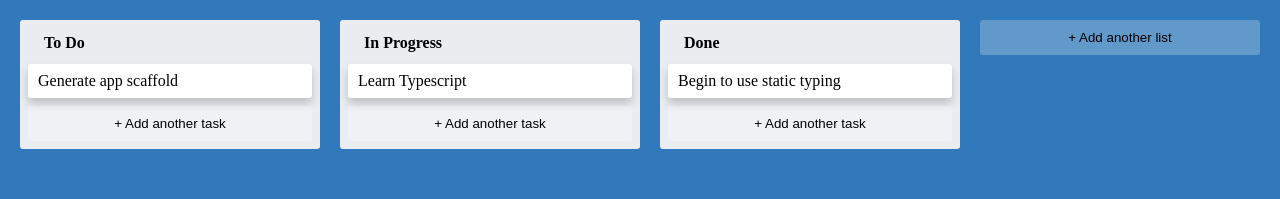
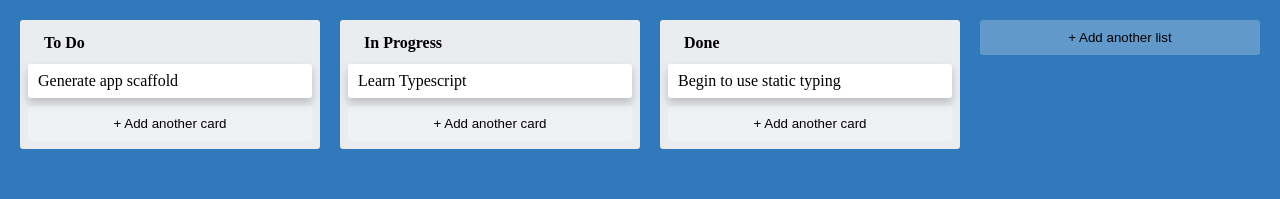
Before and after one commit to phongluudn1997/trello-clone, a React (Create React App) app: page / in a window 1280 px wide. Shown: the top 199 px of the page. Built offline with nearby package versions, Linux system fonts and the light colour scheme.

Commit message:
fixed: rotate card 5px by copy from book

```diff
--- a/src/App.tsx
+++ b/src/App.tsx
@@ -4,11 +4,13 @@ import { Column } from "./Column";
 import { AppContainer } from "./styles";
 import { useAppState } from "./state/AppStateContext";
 import { addList } from "./state/actions";
+import { CustomDragLayer } from "./CustomDragLayer";
 
 export const App: React.FC = () => {
   const { lists, dispatch } = useAppState();
   return (
     <AppContainer>
+      <CustomDragLayer />
       {lists.map((list) => (
         <Column id={list.id} text={list.text} key={list.id} />
       ))}
--- a/src/Card.tsx
+++ b/src/Card.tsx
@@ -1,7 +1,6 @@
 import { CardContainer } from "./styles";
 
 type CardProps = {
-  id: string;
   text: string;
 };
 
--- a/src/Column.tsx
+++ b/src/Column.tsx
@@ -1,52 +1,57 @@
-import * as React from "react";
-import { AddNewItem } from "./AddNewItem";
+import { useRef } from "react";
 import { ColumnContainer, ColumnTitle } from "./styles";
 import { useAppState } from "./state/AppStateContext";
 import { Card } from "./Card";
-import { addTask, moveList } from "./state/actions";
+import { AddNewItem } from "./AddNewItem";
 import { useItemDrag } from "./utils/useItemDrag";
 import { useDrop } from "react-dnd";
-import { DragItem } from "./DragItem";
 import { isHidden } from "./utils/isHidden";
+import { moveList, addTask } from "./state/actions";
 
 type ColumnProps = {
+  text: string;
   id: string;
-  text: string;
+  isPreview?: boolean;
 };
 
-// type ColumnProps = React.PropsWithChildren<{ text: string }>;
-
-export const Column = ({ id, text }: ColumnProps) => {
-  const { getTasksByListId, dispatch, draggedItem } = useAppState();
-  const { drag } = useItemDrag({ id, text, type: "COLUMN" });
-  const ref = React.useRef<HTMLDivElement>(null);
+export const Column = ({ text, id, isPreview }: ColumnProps) => {
+  const { draggedItem, getTasksByListId, dispatch } = useAppState();
+  const tasks = getTasksByListId(id);
+  const ref = useRef<HTMLDivElement>(null);
   const [, drop] = useDrop({
     accept: "COLUMN",
     hover() {
-      if (!draggedItem) return;
-
+      if (!draggedItem) {
+        return;
+      }
       if (draggedItem.type === "COLUMN") {
-        if (draggedItem.id === id) return;
+        if (draggedItem.id === id) {
+          return;
+        }
 
         dispatch(moveList(draggedItem.id, id));
       }
     },
   });
-  drag(ref);
-  drop(ref);
 
-  const tasks = getTasksByListId(id);
+  const { drag } = useItemDrag({ type: "COLUMN", id, text });
+
+  drag(drop(ref));
 
   return (
-    <ColumnContainer ref={ref} isHidden={isHidden(draggedItem, "COLUMN", id)}>
+    <ColumnContainer
+      isPreview={isPreview}
+      ref={ref}
+      isHidden={isHidden(draggedItem, "COLUMN", id, isPreview)}
+    >
       <ColumnTitle>{text}</ColumnTitle>
       {tasks.map((task) => (
-        <Card text={task.text} id={task.id} key={task.id} />
+        <Card text={task.text} key={task.id} />
       ))}
       <AddNewItem
-        dark={true}
-        toggleButtonText="+ Add another task"
+        toggleButtonText="+ Add another card"
         onAdd={(text) => dispatch(addTask(text, id))}
+        dark
       />
     </ColumnContainer>
   );
--- /dev/null
+++ b/src/CustomDragLayer.tsx
@@ -0,0 +1,19 @@
+import { useDragLayer } from "react-dnd";
+import { Column } from "./Column";
+import { CustomDragLayerContainer, DragPreviewWrapper } from "./styles";
+import { useAppState } from "./state/AppStateContext";
+
+export const CustomDragLayer = () => {
+  const { draggedItem } = useAppState();
+  const { currentOffset } = useDragLayer((monitor) => ({
+    currentOffset: monitor.getSourceClientOffset(),
+  }));
+
+  return draggedItem && currentOffset ? (
+    <CustomDragLayerContainer>
+      <DragPreviewWrapper position={currentOffset}>
+        <Column id={draggedItem.id} text={draggedItem.text} isPreview />
+      </DragPreviewWrapper>
+    </CustomDragLayerContainer>
+  ) : null;
+};
--- a/src/styles.ts
+++ b/src/styles.ts
@@ -12,14 +12,17 @@ export const AppContainer = styled.div`
 
 interface DragPreviewContainerProps {
   isHidden?: boolean;
+  isPreview?: boolean;
 }
 
 export const DragPreviewContainer = styled.div<DragPreviewContainerProps>`
-  opacity: ${(props) => (props.isHidden ? "0.3" : "1")};
+  transform: ${(props) => (props.isPreview ? "rotate(5deg)" : undefined)};
+  opacity: ${(props) => (props.isHidden ? 0 : 1)};
 `;
 
 export const ColumnContainer = styled(DragPreviewContainer)`
   flex: 0 0 30rem;
+  max-width: 300px;
   padding: 8px;
   border-radius: 3px;
   background-color: #ebecf0;
@@ -97,3 +100,28 @@ export const NewItemInput = styled.input`
   box-shadow: #091e4240 0px 1px 0px 0px;
   margin-bottom: 0.8rem;
 `;
+
+export const CustomDragLayerContainer = styled.div`
+  position: fixed;
+  top: 0;
+  left: 0;
+  height: 100%;
+  width: 100%;
+  z-index: 100;
+  pointer-events: none;
+`;
+
+type DragPreviewWrapperProps = {
+  position: {
+    x: number;
+    y: number;
+  };
+};
+
+export const DragPreviewWrapper = styled.div.attrs<DragPreviewWrapperProps>(
+  ({ position: { x, y } }) => ({
+    style: {
+      transform: `translate(${x}px, ${y}px)`,
+    },
+  })
+)<DragPreviewWrapperProps>``;
--- a/src/utils/isHidden.ts
+++ b/src/utils/isHidden.ts
@@ -3,9 +3,13 @@ import { DragItem } from "../DragItem";
 export const isHidden = (
   draggedItem: DragItem | null,
   itemType: string,
-  id: string
+  id: string,
+  isPreview?: boolean
 ) => {
   return Boolean(
-    draggedItem && draggedItem.type === itemType && draggedItem.id === id
+    !isPreview &&
+      draggedItem &&
+      draggedItem.type === itemType &&
+      draggedItem.id === id
   );
 };
--- a/src/utils/useItemDrag.ts
+++ b/src/utils/useItemDrag.ts
@@ -1,11 +1,13 @@
+import React from "react";
 import { useDrag } from "react-dnd";
 import { DragItem } from "../DragItem";
 import { setDraggedItem } from "../state/actions";
 import { useAppState } from "../state/AppStateContext";
+import { getEmptyImage } from "react-dnd-html5-backend";
 
 export const useItemDrag = (item: DragItem) => {
   const { dispatch } = useAppState();
-  const [, drag] = useDrag({
+  const [, drag, preview] = useDrag({
     type: item.type,
     item: () => {
       dispatch(setDraggedItem(item));
@@ -13,5 +15,8 @@ export const useItemDrag = (item: DragItem) => {
     },
     end: () => dispatch(setDraggedItem(null)),
   });
+  React.useEffect(() => {
+    preview(getEmptyImage(), { captureDraggingState: true });
+  }, [preview]);
   return { drag };
 };
```
